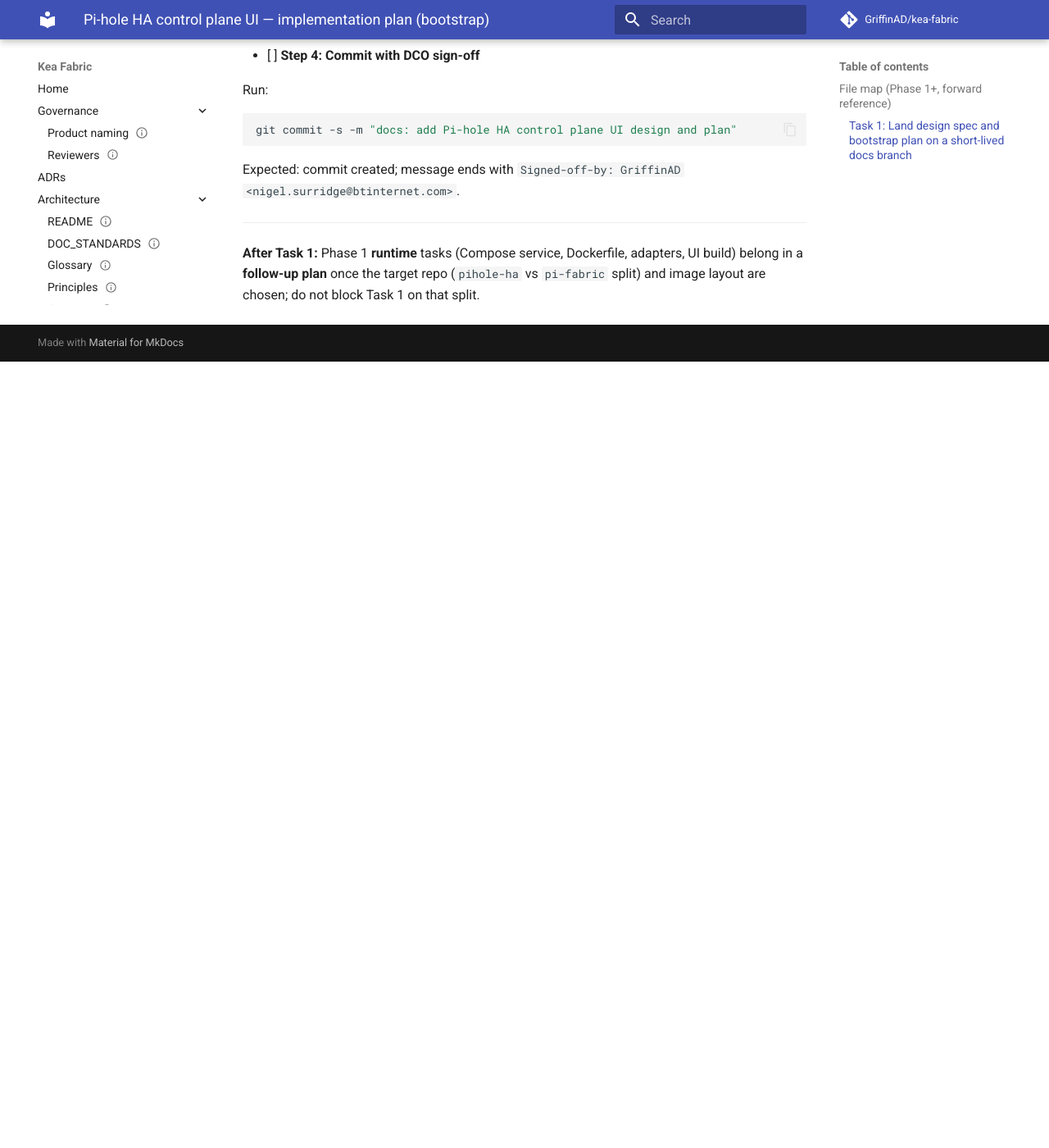
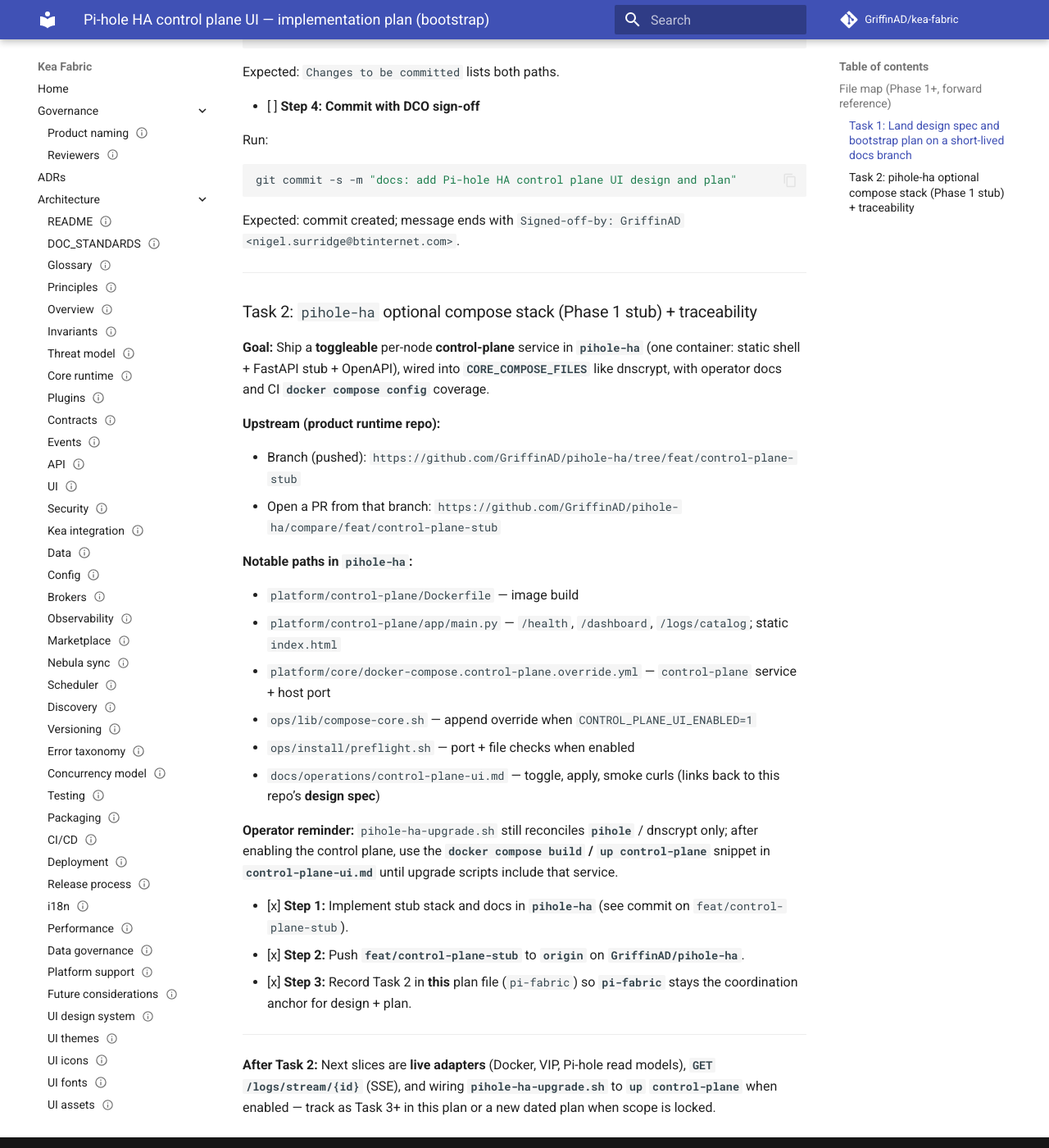
Before and after one commit to GriffinAD/dns-fabric, an MkDocs documentation site: the page built from docs/superpowers/plans/2026-05-13-pihole-ha-control-plane-ui.md, in a window 1280 px wide and 1400 px high, scrolled down 2066 px. Shown: the whole window at 82% size. Built offline with MkDocs 1.6.1 and Material for MkDocs 9.7.7, drawn with Linux system fonts in a browser that asks for light colours; comment, search, counter and statistics services are not loaded; before the commit the page ends 2507 px from its top, so only the background shows below that; some of the changed text lies outside the part shown.

Commit message:
docs: record pihole-ha control plane Task 2 in plan
Signed-off-by: GriffinAD <nigel.surridge@btinternet.com>

```diff
--- a/docs/superpowers/plans/2026-05-13-pihole-ha-control-plane-ui.md
+++ b/docs/superpowers/plans/2026-05-13-pihole-ha-control-plane-ui.md
@@ -15,7 +15,7 @@
 | Location | Responsibility |
 |----------|------------------|
 | `docs/superpowers/specs/2026-05-13-pihole-ha-control-plane-ui-design.md` | Normative design (committed in Task 1) |
-| `pihole-ha` `platform/core/docker-compose.yml` (or new compose fragment) | New **per-node** service definition, env contract, published port |
+| `pihole-ha` `platform/core/docker-compose.control-plane.override.yml` + `platform/control-plane/` | **Done (Task 2):** optional per-node service, env contract, published port — branch `feat/control-plane-stub` |
 | `pihole-ha` ops smoke / install docs | Documented curl/SSE smoke for `/dashboard`, `/logs/catalog` |
 | `pi-fabric` `src/kea_fabric/` (or new package) | Reusable API + static mount pattern **only if** code is shared here; otherwise adapters stay in `pihole-ha` image source |
 
@@ -84,4 +84,30 @@
 
 ---
 
-**After Task 1:** Phase 1 **runtime** tasks (Compose service, Dockerfile, adapters, UI build) belong in a **follow-up plan** once the target repo (`pihole-ha` vs `pi-fabric` split) and image layout are chosen; do not block Task 1 on that split.
+### Task 2: `pihole-ha` optional compose stack (Phase 1 stub) + traceability
+
+**Goal:** Ship a **toggleable** per-node **control-plane** service in **`pihole-ha`** (one container: static shell + FastAPI stub + OpenAPI), wired into **`CORE_COMPOSE_FILES`** like dnscrypt, with operator docs and CI **`docker compose config`** coverage.
+
+**Upstream (product runtime repo):**
+
+- Branch (pushed): `https://github.com/GriffinAD/pihole-ha/tree/feat/control-plane-stub`
+- Open a PR from that branch: `https://github.com/GriffinAD/pihole-ha/compare/feat/control-plane-stub`
+
+**Notable paths in `pihole-ha`:**
+
+- `platform/control-plane/Dockerfile` — image build
+- `platform/control-plane/app/main.py` — `/health`, `/dashboard`, `/logs/catalog`; static `index.html`
+- `platform/core/docker-compose.control-plane.override.yml` — `control-plane` service + host port
+- `ops/lib/compose-core.sh` — append override when `CONTROL_PLANE_UI_ENABLED=1`
+- `ops/install/preflight.sh` — port + file checks when enabled
+- `docs/operations/control-plane-ui.md` — toggle, apply, smoke curls (links back to this repo’s **design spec**)
+
+**Operator reminder:** `pihole-ha-upgrade.sh` still reconciles **`pihole`** / dnscrypt only; after enabling the control plane, use the **`docker compose build` / `up control-plane`** snippet in **`control-plane-ui.md`** until upgrade scripts include that service.
+
+- [x] **Step 1:** Implement stub stack and docs in **`pihole-ha`** (see commit on `feat/control-plane-stub`).
+- [x] **Step 2:** Push **`feat/control-plane-stub`** to **`origin`** on **`GriffinAD/pihole-ha`**.
+- [x] **Step 3:** Record Task 2 in **this** plan file (`pi-fabric`) so **`pi-fabric`** stays the coordination anchor for design + plan.
+
+---
+
+**After Task 2:** Next slices are **live adapters** (Docker, VIP, Pi-hole read models), **`GET /logs/stream/{id}`** (SSE), and wiring **`pihole-ha-upgrade.sh`** to **`up`** **`control-plane`** when enabled — track as Task 3+ in this plan or a new dated plan when scope is locked.
```
